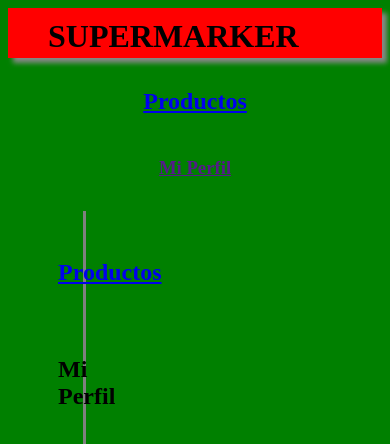
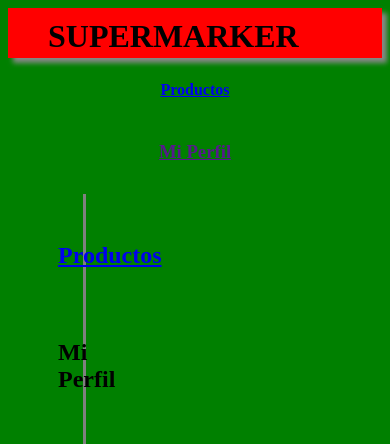
Before and after one commit to urtziperez/supermarker, a Django app: template usuarios/templates/lista.html in a window 390 px wide; the page is wider, and only the part inside the window is pictured. Shown: the top 444 px of that part. Run offline with Django 3.2, Linux system fonts and the light colour scheme; the template is opened without the code that fills it: most values are stand-ins (such as "Sample title", 1, 10 or a date in 2020); parts of the project's set-up code (start-up, migrations or seed data) failed here and were passed over; some libraries are stand-ins or nearby versions.

Commit message:
supermarkerv2

```diff
--- a/usuarios/templates/lista.html
+++ b/usuarios/templates/lista.html
@@ -178,7 +178,6 @@
 			display:inline-block;
 				white-space:nowrap;
 				width:40%;
-				font-size:16;
 		}
 		#buttonperfil{
 			display:inline-block;
@@ -292,7 +291,7 @@
 	{% if forloop.last %}
 	<a href="/session/{{row.name}}">
 	<div class="buttonsession" id="buttonproductos">
-		<h2 style="padding: 10px 20px;">Productos</h2>
+		<h2 style="font-size: 16; padding: 10px 20px;">Productos</h2>
 	</div>
 	{% endif %}
 	{% endfor %}
```
